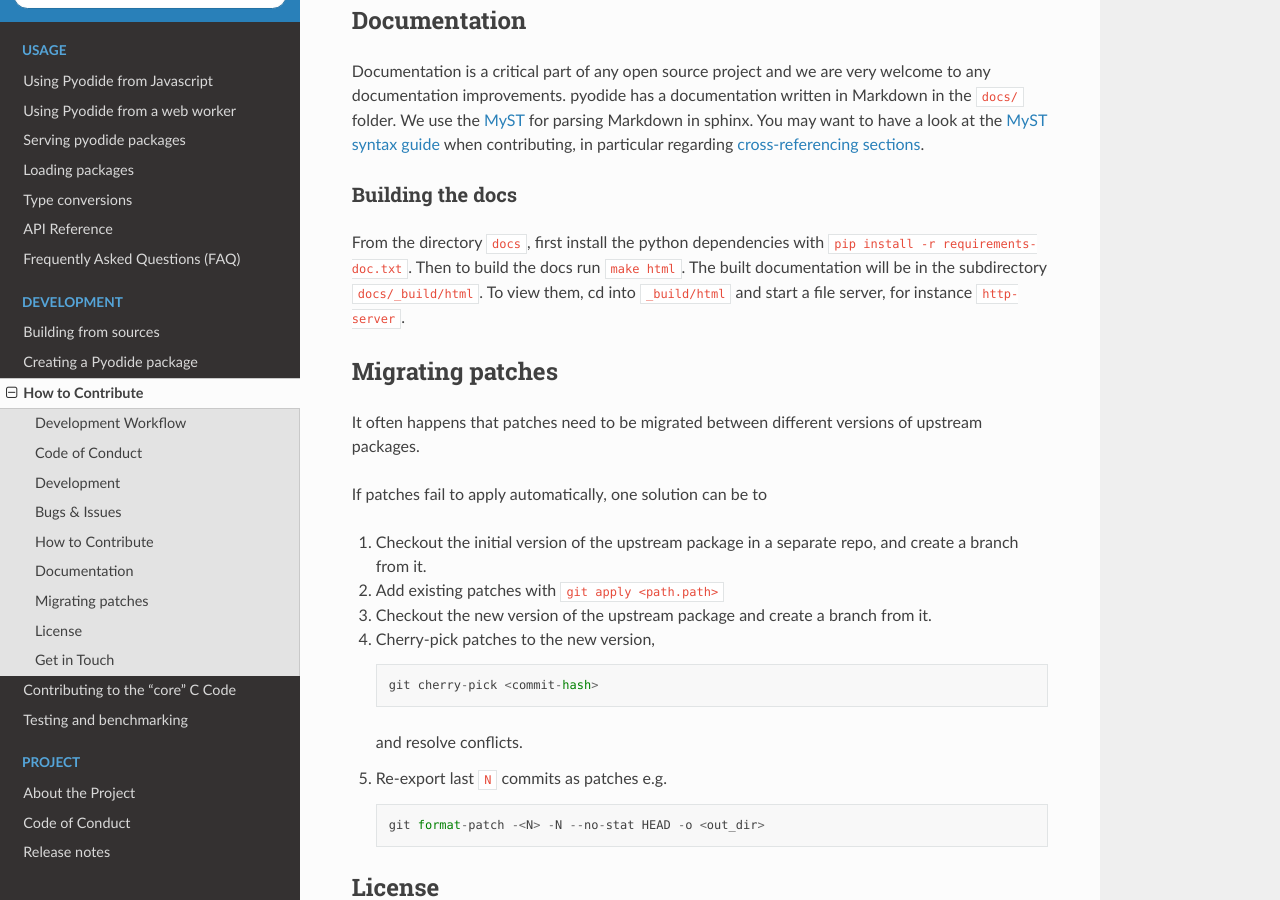
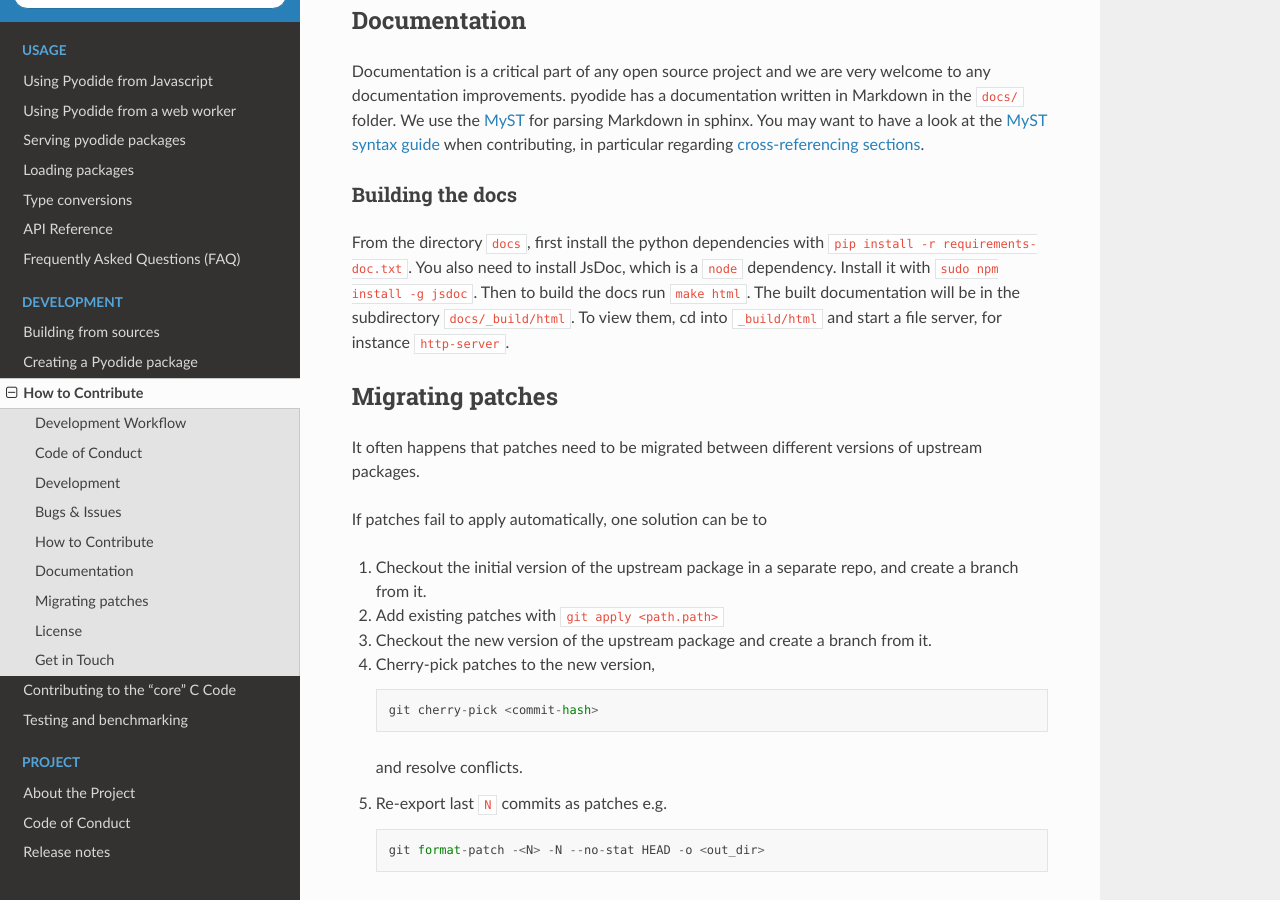
Before and after one commit to pyodide/pyodide, a Sphinx documentation site: the page built from docs/development/contributing.md, in a window 1280 px wide and 900 px high, scrolled down 2109 px. Built offline with Sphinx 7.4.7 and the Read the Docs theme 2.0.0, drawn with Linux system fonts in a browser that asks for light colours; the version number is read from the project's files by our own code.

Commit message:
Update building-the-docs

```diff
--- a/docs/development/contributing.md
+++ b/docs/development/contributing.md
@@ -64,6 +64,7 @@ sections](https://myst-parser.readthedocs.io/en/latest/using/syntax.html#targets
 
 ### Building the docs
 From the directory ``docs``, first install the python dependencies with ``pip install -r requirements-doc.txt``.
+You also need to install JsDoc, which is a ``node`` dependency. Install it with ``sudo npm install -g jsdoc``.
 Then to build the docs run ``make html``.
 The built documentation will be in the subdirectory ``docs/_build/html``. To view them, cd into ``_build/html`` and start a file server,
 for instance ``http-server``.
```
